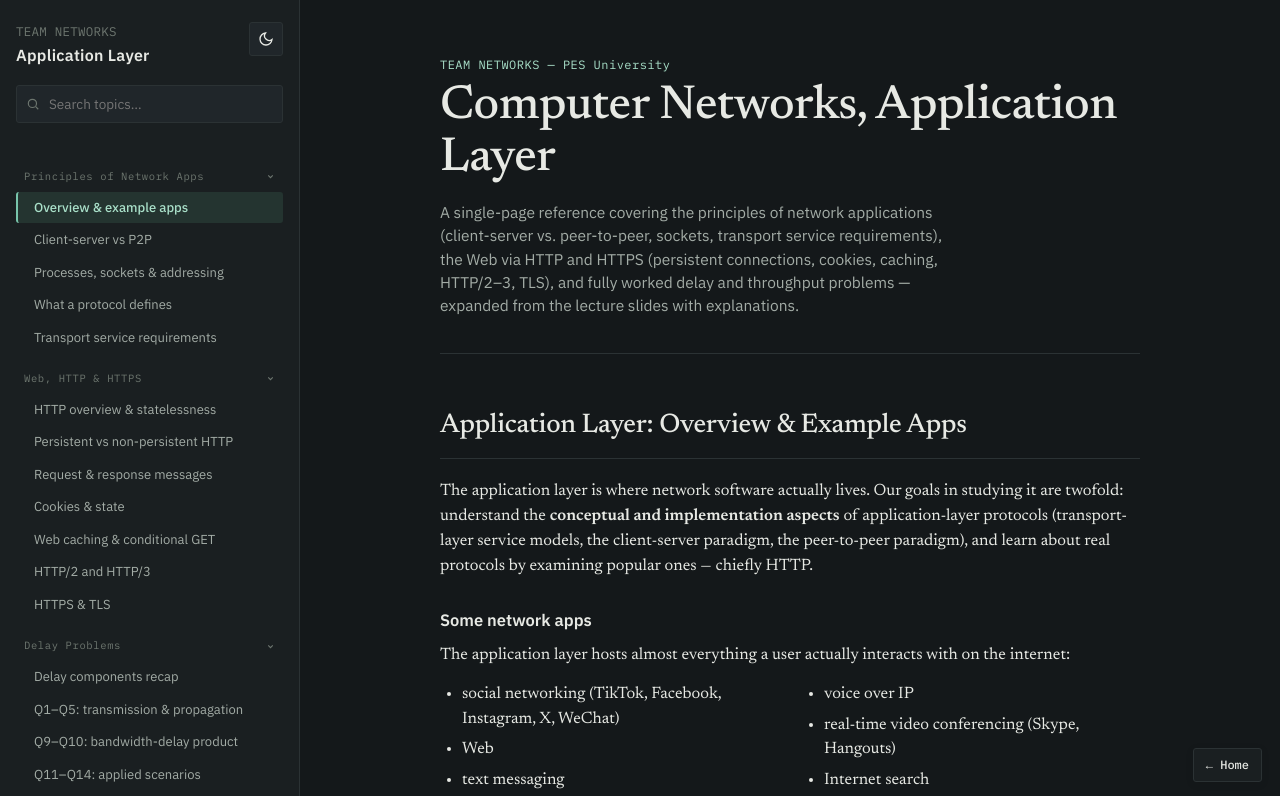
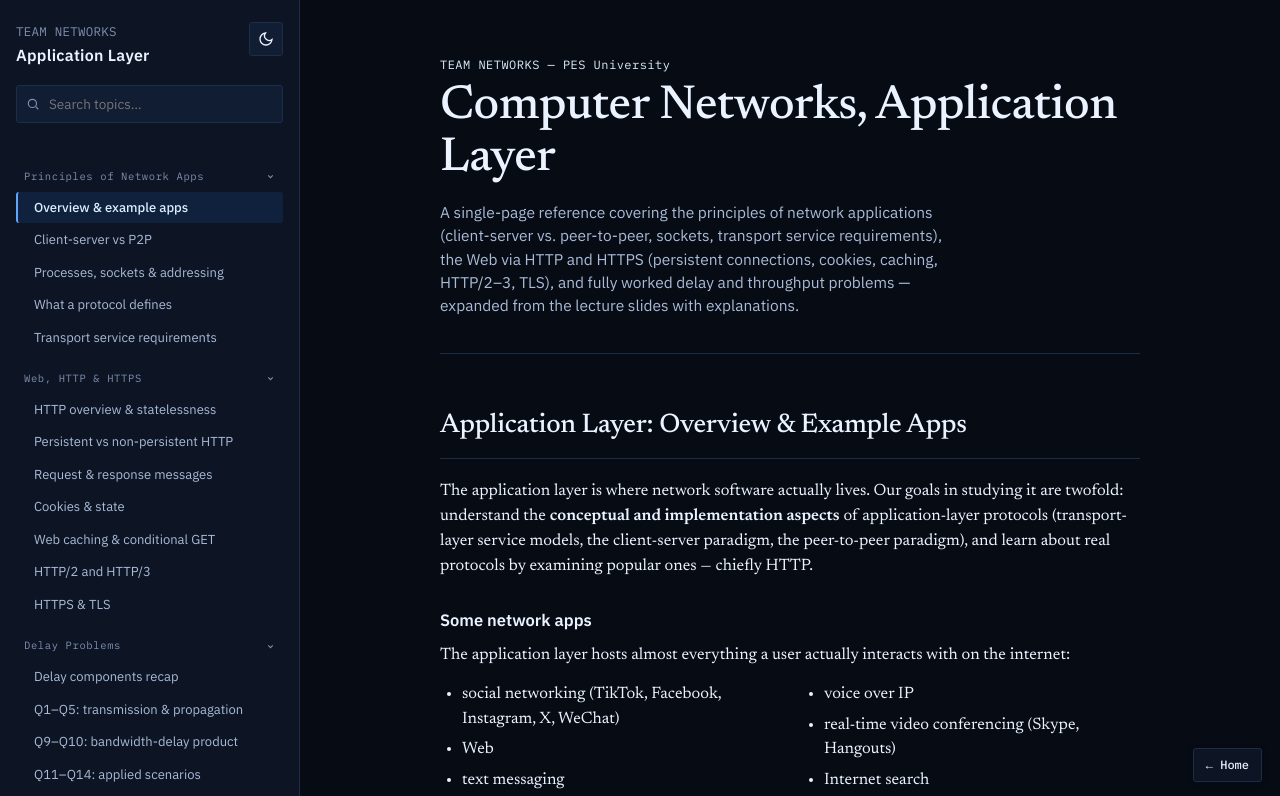
Before and after one commit to tusharynayaka/tyn-notes, a plain HTML site: page cn1.html in a window 1280 px wide. Both pictures are taken after a click on the button "Toggle theme". Shown: the top 796 px of the page. Drawn offline with Linux system fonts and the light colour scheme.

Commit message:
change color grading

```diff
--- a/cn1.html
+++ b/cn1.html
@@ -39,20 +39,20 @@
   color-scheme: light;
 }
 html.dark{
-  --bg:#14181a;
-  --surface:#1a1f21;
-  --surface-2:#20262a;
-  --text:#e7e9e4;
-  --text-soft:#a3aca6;
-  --text-faint:#6d766f;
-  --border:#2b3234;
-  --accent:#78c4ab;
-  --accent-soft:#243430;
-  --accent-text:#a9e0c9;
-  --formula-bg:#2b2717;
-  --formula-border:#9a7d3d;
-  --code-bg:#1e2426;
-  --mark-bg:#5a4a1e;
+  --bg:#070b14;
+  --surface:#0d1524;
+  --surface-2:#101d33;
+  --text:#eaf3ff;
+  --text-soft:#a9bbd8;
+  --text-faint:#7d8eaf;
+  --border:#1d2d47;
+  --accent:#60a5fa;
+  --accent-soft:#10213d;
+  --accent-text:#dceeff;
+  --formula-bg:#101a2d;
+  --formula-border:#8ab4ff;
+  --code-bg:#101b2d;
+  --mark-bg:#3b5d9c;
   color-scheme: dark;
 }
 *{box-sizing:border-box;}
@@ -281,7 +281,7 @@ mark{ background:var(--mark-bg); color:#1c1f1d; padding:0 1px; border-radius:2px
 </style>
 <style>
 :root{--bg:#faf9f6;--surface:#fff;--surface-2:#f2f0ea;--text:#1c1f1d;--text-soft:#565f5a;--text-faint:#8a9089;--border:#e3e0d6;--accent:#2c5f52;--accent-soft:#dfe9e4;--accent-text:#1f4238;}
-html.dark{--bg:#14181a;--surface:#1a1f21;--surface-2:#20262a;--text:#e7e9e4;--text-soft:#a3aca6;--text-faint:#6d766f;--border:#2b3234;--accent:#78c4ab;--accent-soft:#243430;--accent-text:#a9e0c9;}
+html.dark{--bg:#070b14;--surface:#0d1524;--surface-2:#101d33;--text:#eaf3ff;--text-soft:#a9bbd8;--text-faint:#7d8eaf;--border:#1d2d47;--accent:#60a5fa;--accent-soft:#10213d;--accent-text:#dceeff;}
 .home-link{position:fixed;right:18px;bottom:18px;z-index:700;padding:8px 12px;border:1px solid var(--border);border-radius:var(--radius);background:var(--surface);color:var(--text);font:500 12px 'IBM Plex Mono',monospace;text-decoration:none;box-shadow:0 2px 8px rgba(0,0,0,.08);}
 .home-link:hover{background:var(--accent-soft);color:var(--accent-text);}
 @media (max-width:600px){.home-link{right:12px;bottom:12px;padding:7px 10px;}}
```
Also changed, not shown: cn2.html (+11 -11 lines), dlcd1.html (+1 -1 lines), dlcd2.html (+1 -1 lines), dsa1.html (+15 -11 lines), dsa2.html (+15 -11 lines), index.html (+16 -12 lines), maths1.html (+15 -11 lines), maths2.html (+15 -11 lines), os1.html (+15 -15 lines), os2.html (+15 -15 lines).
